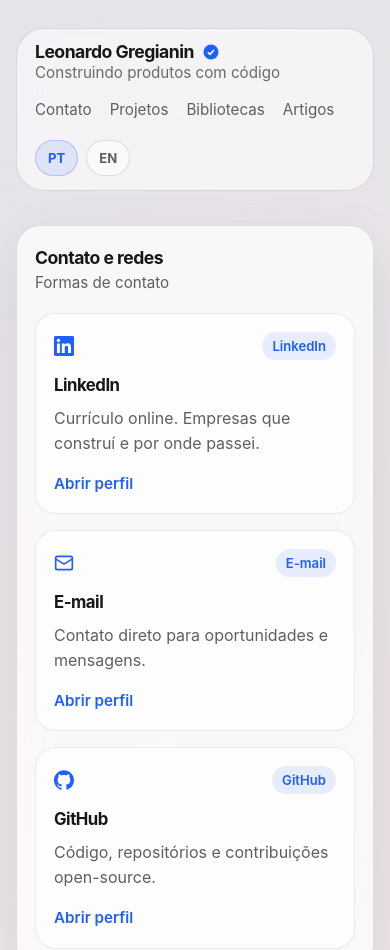
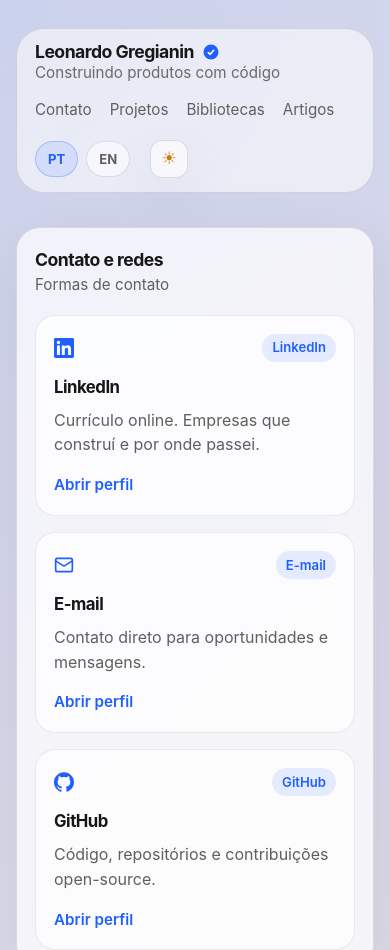
Before and after one commit to leogregianin/leonardogregianin.com, a plain HTML site: page index.html in a window 390 px wide. Shown: the top 950 px of the page. Drawn offline with Linux system fonts and the light colour scheme.

Commit message:
Added dark-mode

```diff
--- a/index.html
+++ b/index.html
@@ -39,6 +39,10 @@
             <button class="language-button is-active" type="button" data-language="pt">PT</button>
             <button class="language-button" type="button" data-language="en">EN</button>
           </div>
+          <button class="theme-toggle" id="theme-toggle" type="button" aria-pressed="false" aria-label="Alternar tema">
+            <span class="theme-icon theme-icon-sun" aria-hidden="true">☀</span>
+            <span class="theme-icon theme-icon-moon" aria-hidden="true">☾</span>
+          </button>
         </nav>
       </header>
 
--- a/script.js
+++ b/script.js
@@ -72,6 +72,7 @@ const sections = {
 const brandSubtitle = document.querySelector('.brand-subtitle');
 const footer = document.querySelector('.footer span');
 const navLinks = document.querySelectorAll('.nav-links a[href^="#"]');
+const themeToggleButton = document.getElementById('theme-toggle');
 const root = document.documentElement;
 
 const projectGrid = document.getElementById('projects-grid');
@@ -81,6 +82,40 @@ const socialGrid = document.getElementById('social-grid');
 
 function getCurrentLanguage() {
   return localStorage.getItem('site-language') ?? siteData.defaultLanguage;
+}
+
+function getCurrentTheme() {
+  const savedTheme = localStorage.getItem('site-theme');
+  return savedTheme === 'dark' ? 'dark' : 'light';
+}
+
+function updateThemeButton(language, theme) {
+  if (!themeToggleButton) {
+    return;
+  }
+
+  const labels = {
+    pt: {
+      toDark: 'Ativar dark mode',
+      toLight: 'Ativar modo claro',
+    },
+    en: {
+      toDark: 'Enable dark mode',
+      toLight: 'Enable light mode',
+    },
+  };
+
+  const selectedLabels = labels[language] ?? labels.pt;
+  const isDark = theme === 'dark';
+
+  themeToggleButton.setAttribute('aria-label', isDark ? selectedLabels.toLight : selectedLabels.toDark);
+  themeToggleButton.setAttribute('aria-pressed', String(isDark));
+}
+
+function renderTheme(theme, language = getCurrentLanguage()) {
+  root.setAttribute('data-theme', theme);
+  localStorage.setItem('site-theme', theme);
+  updateThemeButton(language, theme);
 }
 
 function buildCardData(item, language) {
@@ -113,6 +148,7 @@ function renderLanguage(language) {
   sections.articlesTitle.textContent = ui.sections.articlesTitle;
   sections.articlesNote.textContent = ui.sections.articlesNote;
   footer.textContent = ui.footer;
+  updateThemeButton(language, getCurrentTheme());
 
   languageButtons.forEach((button) => {
     button.classList.toggle('is-active', button.dataset.language === language);
@@ -137,6 +173,13 @@ function renderLanguage(language) {
   );
 }
 
+if (themeToggleButton) {
+  themeToggleButton.addEventListener('click', () => {
+    const nextTheme = getCurrentTheme() === 'dark' ? 'light' : 'dark';
+    renderTheme(nextTheme, getCurrentLanguage());
+  });
+}
+
 languageButtons.forEach((button) => {
   button.addEventListener('click', () => {
     const selectedLanguage = button.dataset.language;
@@ -146,3 +189,4 @@ languageButtons.forEach((button) => {
 });
 
 renderLanguage(getCurrentLanguage());
+renderTheme(getCurrentTheme(), getCurrentLanguage());
--- a/style.css
+++ b/style.css
@@ -6,11 +6,34 @@
   --text: #171717;
   --muted: #5f5f5f;
   --line: rgba(23, 23, 23, 0.12);
+  --line-soft: rgba(23, 23, 23, 0.08);
   --accent: #1f5eff;
   --accent-soft: rgba(31, 94, 255, 0.1);
+  --nav-bg: rgba(255, 255, 255, 0.55);
+  --nav-hover-line: rgba(31, 94, 255, 0.3);
+  --card-bg: rgba(255, 255, 255, 0.7);
+  --theme-button-bg: rgba(255, 255, 255, 0.6);
   --shadow: 0 20px 60px rgba(17, 24, 39, 0.08);
   --radius: 24px;
   --content-width: 1080px;
+}
+
+:root[data-theme='dark'] {
+  color-scheme: dark;
+  --bg: #10131d;
+  --panel: rgba(20, 24, 37, 0.78);
+  --panel-strong: rgba(24, 29, 44, 0.92);
+  --text: #f2f4f8;
+  --muted: #b8c0d1;
+  --line: rgba(255, 255, 255, 0.14);
+  --line-soft: rgba(255, 255, 255, 0.12);
+  --accent: #78a2ff;
+  --accent-soft: rgba(120, 162, 255, 0.2);
+  --nav-bg: rgba(17, 21, 33, 0.78);
+  --nav-hover-line: rgba(120, 162, 255, 0.5);
+  --card-bg: rgba(18, 23, 36, 0.86);
+  --theme-button-bg: rgba(20, 24, 37, 0.86);
+  --shadow: 0 24px 72px rgba(0, 0, 0, 0.4);
 }
 
 * {
@@ -27,7 +50,7 @@ body {
   font-family: Inter, ui-sans-serif, system-ui, -apple-system, BlinkMacSystemFont, "Segoe UI", sans-serif;
   color: var(--text);
   background:
-    radial-gradient(circle at top left, rgba(31, 94, 255, 0.08), transparent 32%),
+    radial-gradient(circle at top left, color-mix(in srgb, var(--accent) 20%, transparent), transparent 32%),
     radial-gradient(circle at right 10%, rgba(255, 122, 89, 0.08), transparent 28%),
     var(--bg);
   line-height: 1.55;
@@ -57,7 +80,7 @@ a:hover {
   margin-bottom: 28px;
   border: 1px solid var(--line);
   border-radius: 999px;
-  background: rgba(255, 255, 255, 0.55);
+  background: var(--nav-bg);
   backdrop-filter: blur(16px);
 }
 
@@ -127,7 +150,7 @@ a:hover {
 .language-button {
   border: 1px solid var(--line);
   border-radius: 999px;
-  background: rgba(255, 255, 255, 0.6);
+  background: var(--theme-button-bg);
   color: var(--muted);
   padding: 7px 12px;
   font: inherit;
@@ -139,13 +162,86 @@ a:hover {
 
 .language-button:hover {
   color: var(--text);
-  border-color: rgba(31, 94, 255, 0.3);
+  border-color: var(--nav-hover-line);
 }
 
 .language-button.is-active {
   color: var(--accent);
   background: var(--accent-soft);
   border-color: rgba(31, 94, 255, 0.25);
+}
+
+.theme-toggle {
+  width: 38px;
+  height: 38px;
+  position: relative;
+  display: inline-flex;
+  align-items: center;
+  justify-content: center;
+  flex: none;
+  border: 1px solid var(--line);
+  border-radius: 12px;
+  background: var(--theme-button-bg);
+  color: var(--text);
+  padding: 0;
+  margin-left: 2px;
+  appearance: none;
+  cursor: pointer;
+  box-shadow: var(--shadow);
+  transition: background 180ms ease, border-color 180ms ease, transform 120ms ease, color 180ms ease;
+}
+
+.theme-toggle:hover {
+  background: color-mix(in srgb, var(--accent) 10%, var(--theme-button-bg));
+  border-color: var(--nav-hover-line);
+}
+
+.theme-toggle:active {
+  transform: translateY(1px);
+}
+
+.theme-toggle:focus-visible {
+  outline: 2px solid color-mix(in srgb, var(--accent) 70%, transparent);
+  outline-offset: 2px;
+}
+
+.theme-icon {
+  position: absolute;
+  font-size: 17px;
+  line-height: 1;
+  user-select: none;
+  pointer-events: none;
+  transition: opacity 180ms ease, transform 180ms ease;
+}
+
+.theme-icon-sun {
+  color: #cc7b00;
+  opacity: 1;
+  transform: scale(1) rotate(0deg);
+}
+
+.theme-icon-moon {
+  color: #8fa9ff;
+  opacity: 0;
+  transform: scale(0.7) rotate(18deg);
+}
+
+.theme-toggle[aria-pressed='true'] .theme-icon-sun {
+  opacity: 0;
+  transform: scale(0.7) rotate(-18deg);
+}
+
+.theme-toggle[aria-pressed='true'] .theme-icon-moon {
+  opacity: 1;
+  transform: scale(1) rotate(0deg);
+}
+
+:root[data-theme='dark'] .theme-toggle {
+  color: #dbe6ff;
+}
+
+:root[data-theme='dark'] .theme-toggle:hover {
+  background: color-mix(in srgb, var(--accent) 18%, var(--theme-button-bg));
 }
 
 .hero {
@@ -224,8 +320,8 @@ h1 {
 .card {
   padding: 18px;
   border-radius: 20px;
-  border: 1px solid rgba(23, 23, 23, 0.08);
-  background: rgba(255, 255, 255, 0.7);
+  border: 1px solid var(--line-soft);
+  background: var(--card-bg);
   transition: transform 160ms ease, border-color 160ms ease;
 }
 
```
